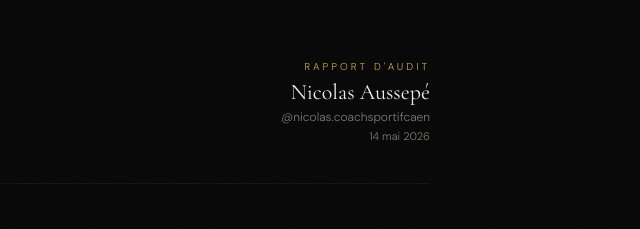
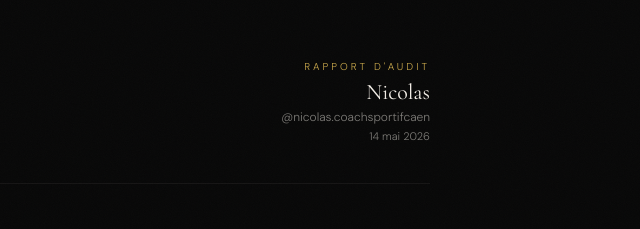
Before and after one commit to AntoineDRZH/AuditNicolas, a plain HTML site: page index.html in a window 1280 px wide. Shown: the top 229 px of the page, 578-1218 px from the left. Drawn offline with nearby package versions, Linux system fonts and the light colour scheme.

Commit message:
Update index.html

```diff
--- a/index.html
+++ b/index.html
@@ -155,7 +155,7 @@
     </div>
     <div class="doc-meta">
       <div class="doc-type">Rapport d'audit</div>
-      <div class="doc-client">Nicolas Aussepé</div>
+      <div class="doc-client">Nicolas</div>
       <div class="doc-handle">@nicolas.coachsportifcaen</div>
       <div class="doc-date" id="audit-date"></div>
     </div>
```
